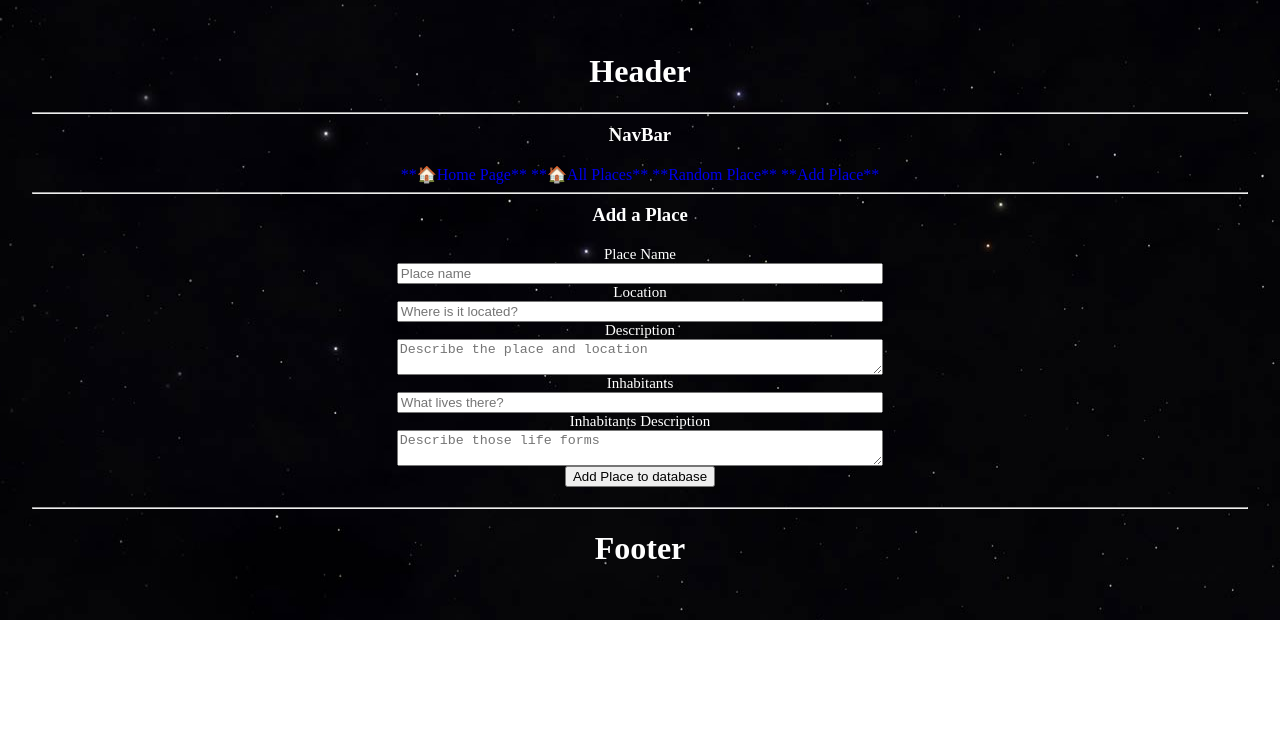
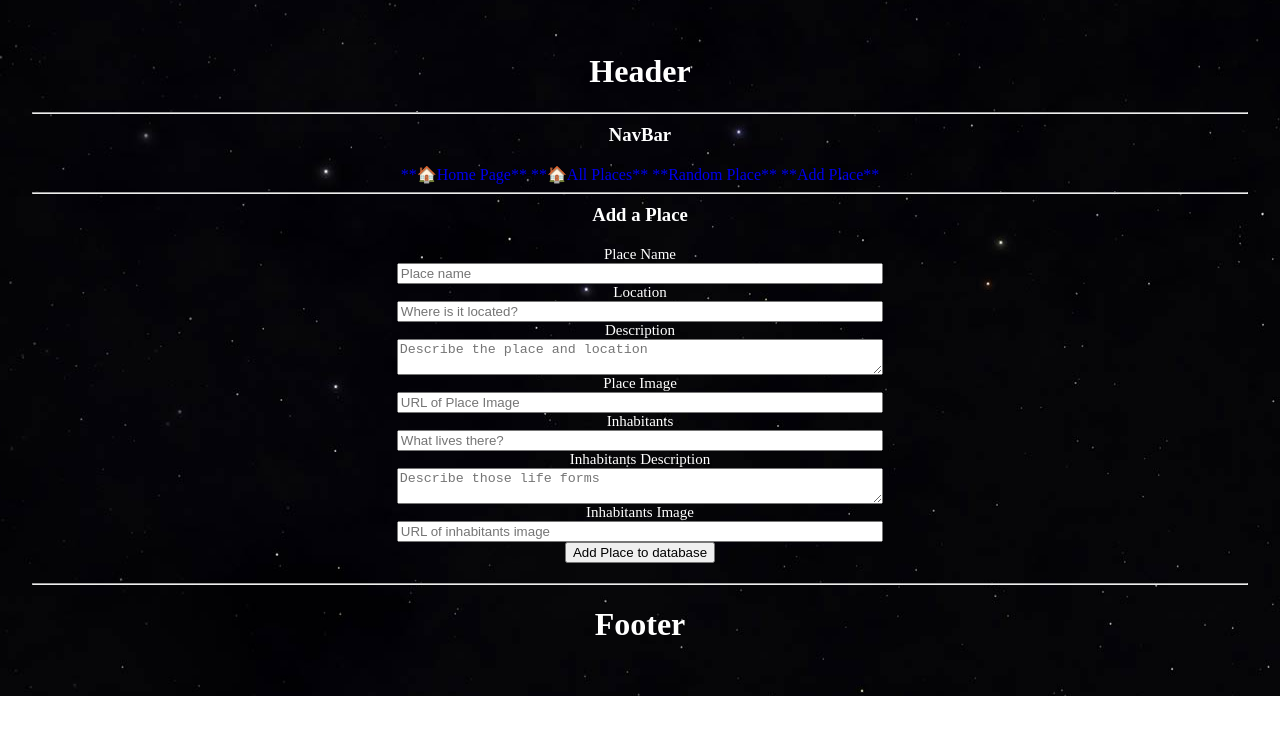
Before and after one commit to m02p02/react-json-project02, a React (Vite) app: page /places/add-place in a window 1280 px wide. Shown: the top 734 px of the page. Built offline with nearby package versions, Linux system fonts and the light colour scheme.

Commit message:
delete function moved to LocationDetailsPage

```diff
--- a/src/App.css
+++ b/src/App.css
@@ -80,10 +80,15 @@ Link {
 }
 
 /* AllLocationsPage */
+.all-locations-parent {
+  display: flex;
+  flex-direction: column;
+}
+
 .all-locations-container {
   border: 2px solid ivory;
-  direction: flex;
   max-width: 40%;
+  padding: 5%;
 }
 
 /* LocationDetailsPage */
--- a/src/pages/AddLocationPage.jsx
+++ b/src/pages/AddLocationPage.jsx
@@ -6,8 +6,10 @@ function AddLocationPage(){
     const [placeName, setPlaceName] = useState("");
     const [location, setLocation] = useState("");
     const [description, setDescription] = useState("");
+    const [placeImage, setPlaceImage] = useState('');
     const [inhabitants, setinhabitants] = useState("");
     const [inhabitantsDescription, setInhabitantsDescription] = useState("");
+    const [inhabitantsImage, setInhabitantsImage] = useState('');
 
     const navigate = useNavigate();
     const handleSubmit = (e) => {
@@ -16,8 +18,10 @@ function AddLocationPage(){
             placeName: placeName,
             location: location,
             description: description,
+            placeImage: placeImage,
             inhabitants: inhabitants,
-            inhabitantsDescription: inhabitantsDescription
+            inhabitantsDescription: inhabitantsDescription,
+            inhabitantsImage: inhabitantsImage
         }
 
         axios.post('https://exo-app-rest-api.adaptable.app/places/', requestBody)
@@ -66,6 +70,17 @@ function AddLocationPage(){
                     onChange={(e) => { setDescription(e.target.value) }}
                     />
                 </label>
+                <label className='input-textarea'>
+                    Place Image
+                    <input
+                    type="text"
+                    name="Place Image"
+                    placeholder="URL of Place Image"
+                    required={true}
+                    value={placeImage}
+                    onChange={(e) => { setPlaceImage(e.target.value) }}
+                    />
+                </label>
                 <label className='input-label'>
                     Inhabitants
                     <input
@@ -88,6 +103,17 @@ function AddLocationPage(){
                     onChange={(e) => { setInhabitantsDescription(e.target.value) }}
                     />
                 </label>
+                <label className='input-textarea'>
+                    Inhabitants Image
+                    <input
+                    type="text"
+                    name="Inhabitants Image"
+                    placeholder="URL of inhabitants image"
+                    required={true}
+                    value={inhabitantsImage}
+                    onChange={(e) => { setInhabitantsImage(e.target.value) }}
+                    />
+                </label>
                 <button type='submit'>Add Place to database</button>
             </form>
 
--- a/src/pages/AllLocationsPage.jsx
+++ b/src/pages/AllLocationsPage.jsx
@@ -20,37 +20,22 @@ function AllLocationsPage() {
     return (
         <>
             <h2>All Places</h2>
-            <div>
+            <div className='all-locations-parent'>
                 {place.map(place =>(
                     <Link to={`/places/details/${place.id}`}>
                         <div className='all-locations-container' key={place.id}>
                             <img className='place-image'src={place.placeImage} />
                             <h3>{place.placeName}</h3>
-                            <p>Location:{place.location}</p>
+                            {/*<p>Location:{place.location}</p>
                             <p>Description: {place.placeDescription}</p>
                             <p>inhabitants: {place.inhabitants}</p>
                             <p>Description: {place.inhabitantsDescription}</p>
-                            <img className='inhabitants-image' src={place.inhabitantsImage} />
+                            <img className='inhabitants-image' src={place.inhabitantsImage} />*/}
                         </div>
                     </Link>
                 ))}
             </div>
         </>
-
-
-       /* <>
-            <h3>2. All locations in the database will be listed here</h3>
-            <h3>3. This page will have THREE links and TWO functions:</h3>
-            <h3>Link 1 = each listing links to the Location Details Page</h3>
-            <Link to='/location-details'>Location Details Page</Link>
-            <h3>Link 2 = goes to Random Location Page</h3>
-            <Link to='/random-location'>Random Location Page</Link>
-            <h3>Link 3 = goes to the Add Location Page</h3>
-            <Link to='/add-location'>Add Location page</Link>
-            <h3>BUTTON Function 1 = EDIT location (/src/components/EditLocation.jsx)</h3>
-            <h3>BUTTON Function 2 = DELETE location (/src/components/DeleteLocation.jsx)</h3>
-        </>
-        */
     )
 }
 
--- a/src/pages/EditDeletePage.jsx
+++ b/src/pages/EditDeletePage.jsx
@@ -54,7 +54,7 @@ function EditDeleteLocation() {
       });
   };
 
-  const deleteProject = () => {
+  const deletePlace = () => {
     axios
       .delete(`https://exo-app-rest-api.adaptable.app/places/${placeId}`)
       .then((response) => {
--- a/src/pages/LocationDetailsPage.jsx
+++ b/src/pages/LocationDetailsPage.jsx
@@ -1,13 +1,15 @@
 import React from "react";
 import axios from "axios";
 import { useState, useEffect } from "react";
-import { useParams } from "react-router-dom";
+import { useParams, useNavigate } from "react-router-dom";
 import { Link } from "react-router-dom";
 
 function LocationDetailsPage() {
 
     const [place, setPlace] = useState({});
     const { placeId } = useParams();
+
+    const navigate = useNavigate();
 
     const getOnePlace = () => {
         axios.get(`https://exo-app-rest-api.adaptable.app/places/${placeId}`)
@@ -20,6 +22,16 @@ function LocationDetailsPage() {
     useEffect(() => {
         getOnePlace();
     }, []);
+
+    const deletePlace = () => {
+        axios.delete(`https://exo-app-rest-api.adaptable.app/places/${placeId}`)
+            .then((response) => {
+                navigate("/places/all-places");
+            })
+            .catch((error) => {
+                console.log(error);
+            })
+    };
 
     return (
 
@@ -37,6 +49,8 @@ function LocationDetailsPage() {
                         <img className='inhabitants-image' src={place.inhabitantsImage} />
                         <h3>Inhabitants: {place.inhabitants}</h3>
                         <h3>Description: {place.inhabitantsDescription}</h3>
+                        <button onClick={function() {editPlace()}}>Edit</button>
+                        <button onClick={function() {deletePlace()}}>Delete</button>
                     </div>
                 )}
             </div>
```
